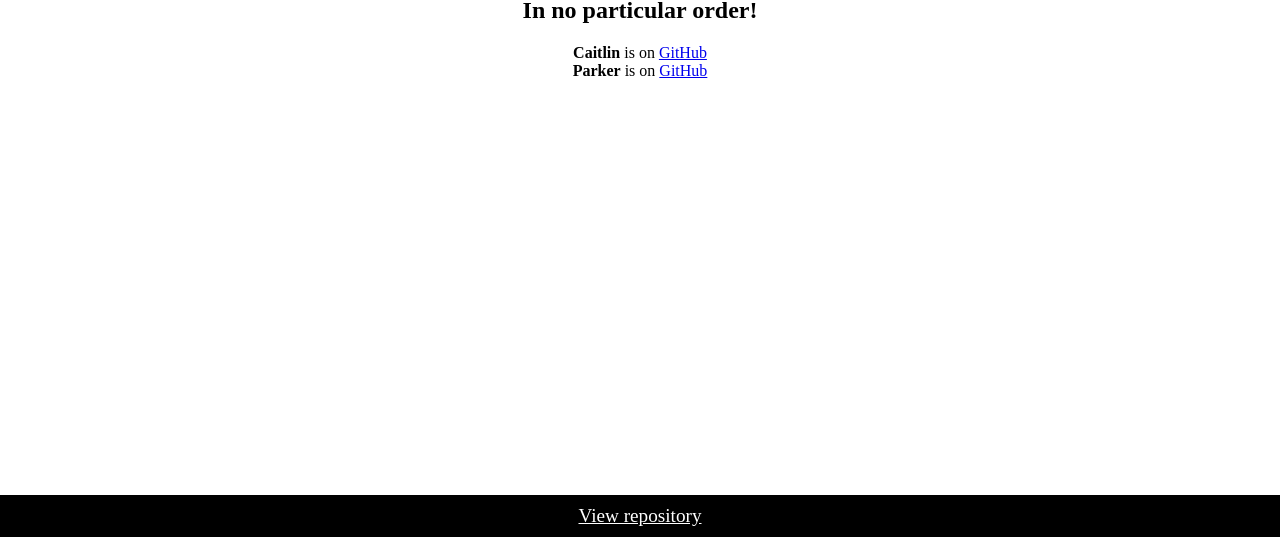
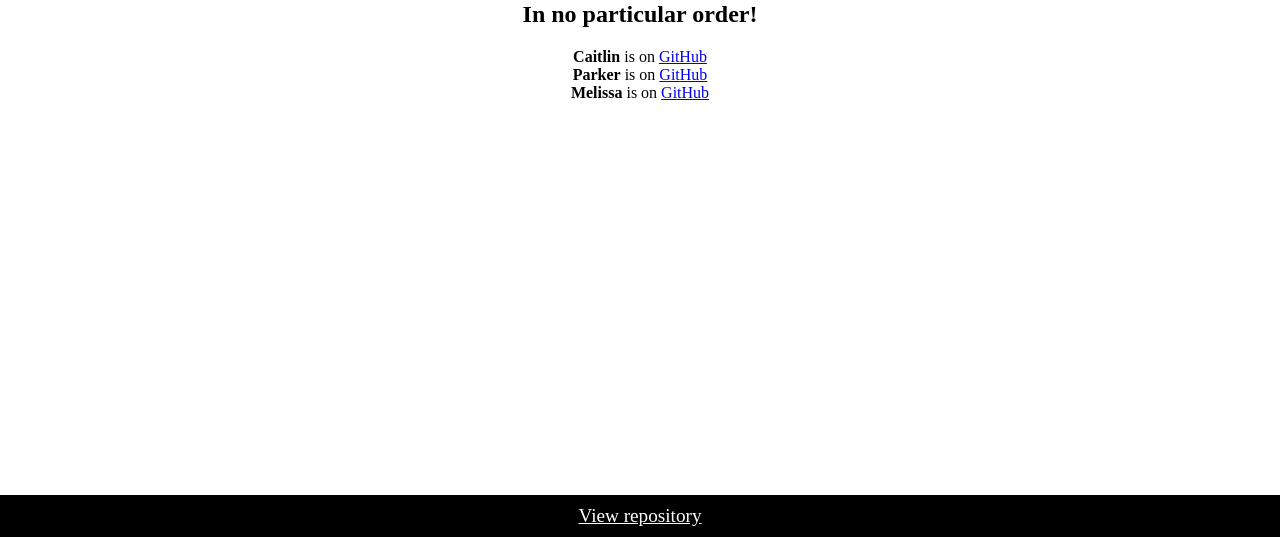
Before and after one commit to csteinert/friends-of-gdic, a plain HTML site: page index.html in a window 1280 px wide. Shown: the part 263-800 px from the top of the page. Drawn offline with Linux system fonts and the light colour scheme.

Commit message:
Added doctype to updated master file

```diff
--- a/index.html
+++ b/index.html
@@ -1,3 +1,4 @@
+<!doctype html>
 <html>
   <head>
     <title>Friends of Girl Develop It Columbus!</title>
@@ -31,6 +32,10 @@
          <strong class="name">Parker</strong> is on
          <a class="github-repo" href="https://github.com/parkerdyer" title="Parker's GitHub">GitHub</a>
       </li>
+        <li class="friend">
+         <strong class="name">Melissa</strong> is on
+         <a class="github-repo" href="https://github.com/melissa3000">GitHub</a>
+      </li>
       </ul>
     </main>
     <footer>
```
